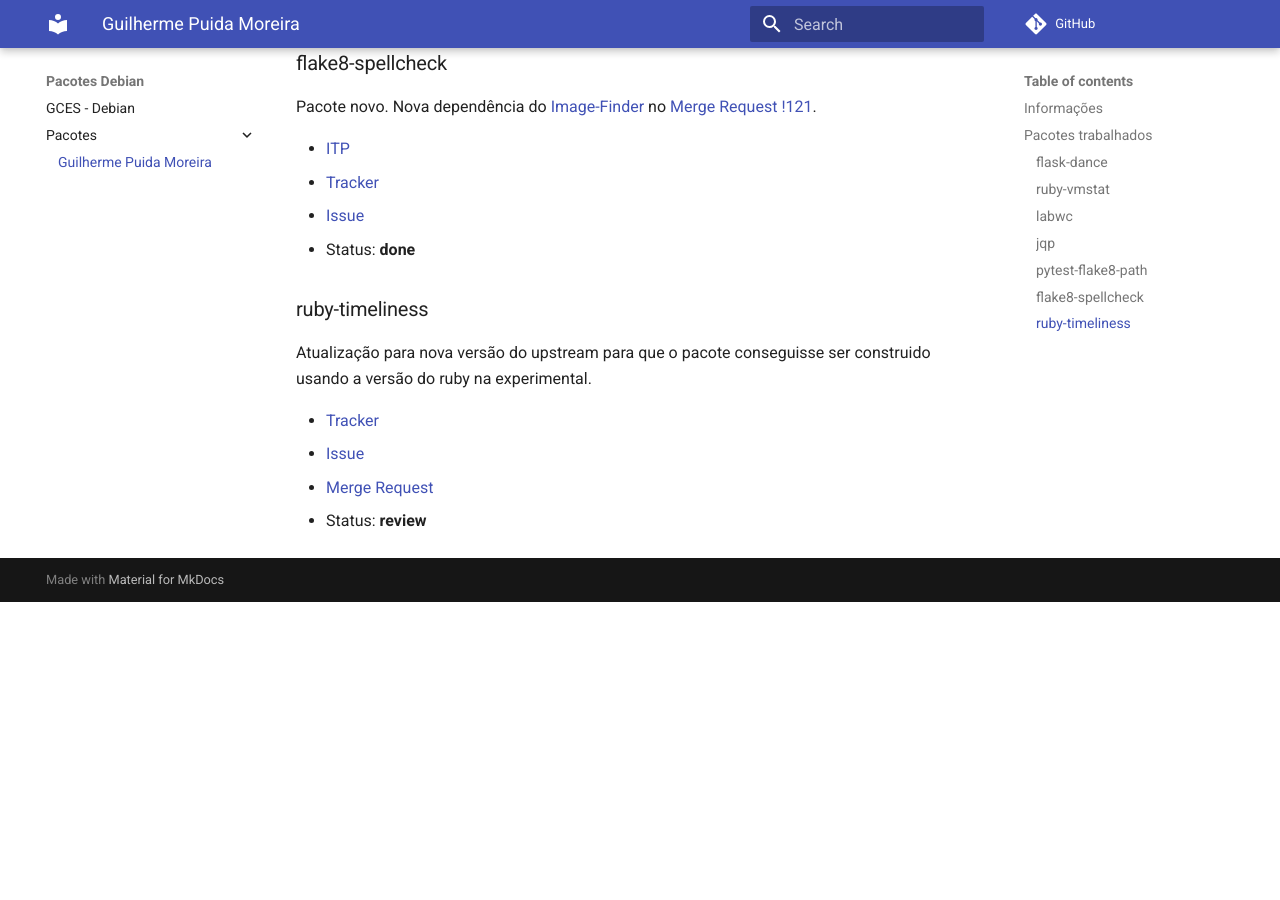
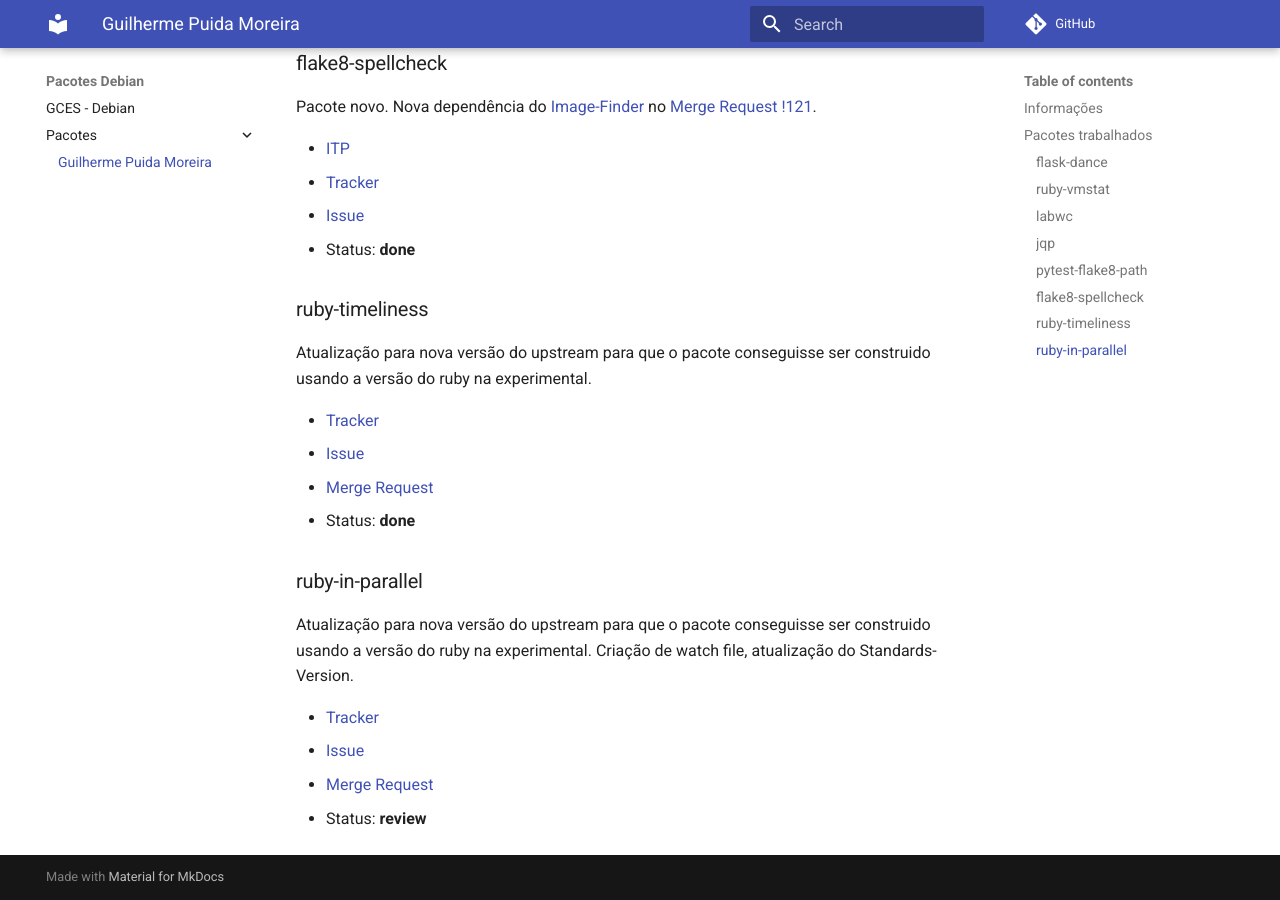
Before and after one commit to FGA-GCES/Debian_Pacotes, an MkDocs documentation site: the page built from docs/pacotes/guilherme-puida-moreira.md, in a window 1280 px wide and 900 px high, scrolled down 1495 px. Built offline with MkDocs 1.6.1 and Material for MkDocs 9.7.7, drawn with Linux system fonts in a browser that asks for light colours; comment, search, counter and statistics services are not loaded; before the commit the page ends 2097 px from its top, so only the background shows below that.

Commit message:
pacote ruby-in-parallel

```diff
--- a/docs/pacotes/guilherme-puida-moreira.md
+++ b/docs/pacotes/guilherme-puida-moreira.md
@@ -74,4 +74,15 @@ construido usando a versão do ruby na experimental.
 - [Tracker](https://tracker.debian.org/pkg/ruby-timeliness)
 - [Issue](https://salsa.debian.org/debian-brasilia-team/docs/-/issues/94)
 - [Merge Request](https://salsa.debian.org/ruby-team/ruby-timeliness/-/merge_requests/1)
+- Status: **done**
+
+### ruby-in-parallel
+
+Atualização para nova versão do upstream para que o pacote conseguisse ser
+construido usando a versão do ruby na experimental. Criação de watch file,
+atualização do Standards-Version.
+
+- [Tracker](https://tracker.debian.org/pkg/ruby-in-parallel)
+- [Issue](https://salsa.debian.org/debian-brasilia-team/docs/-/issues/98)
+- [Merge Request](https://salsa.debian.org/debian/ruby-in-parallel/-/merge_requests/5)
 - Status: **review**
```
